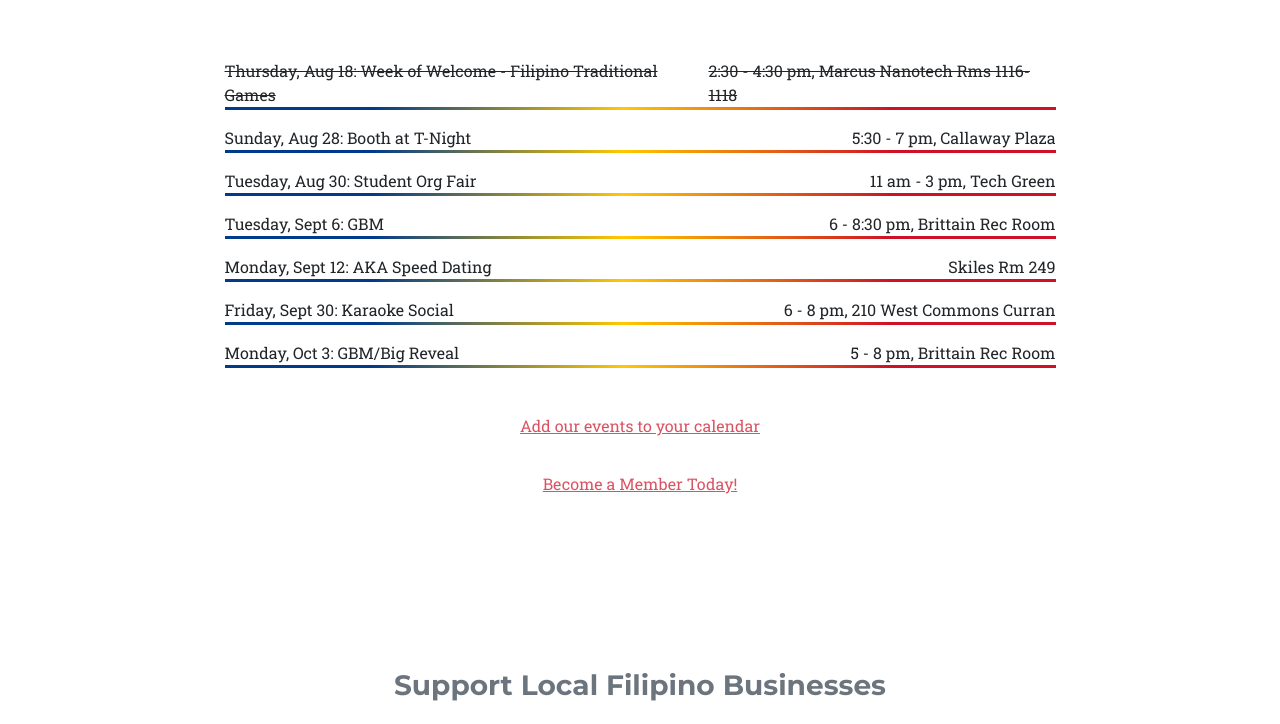
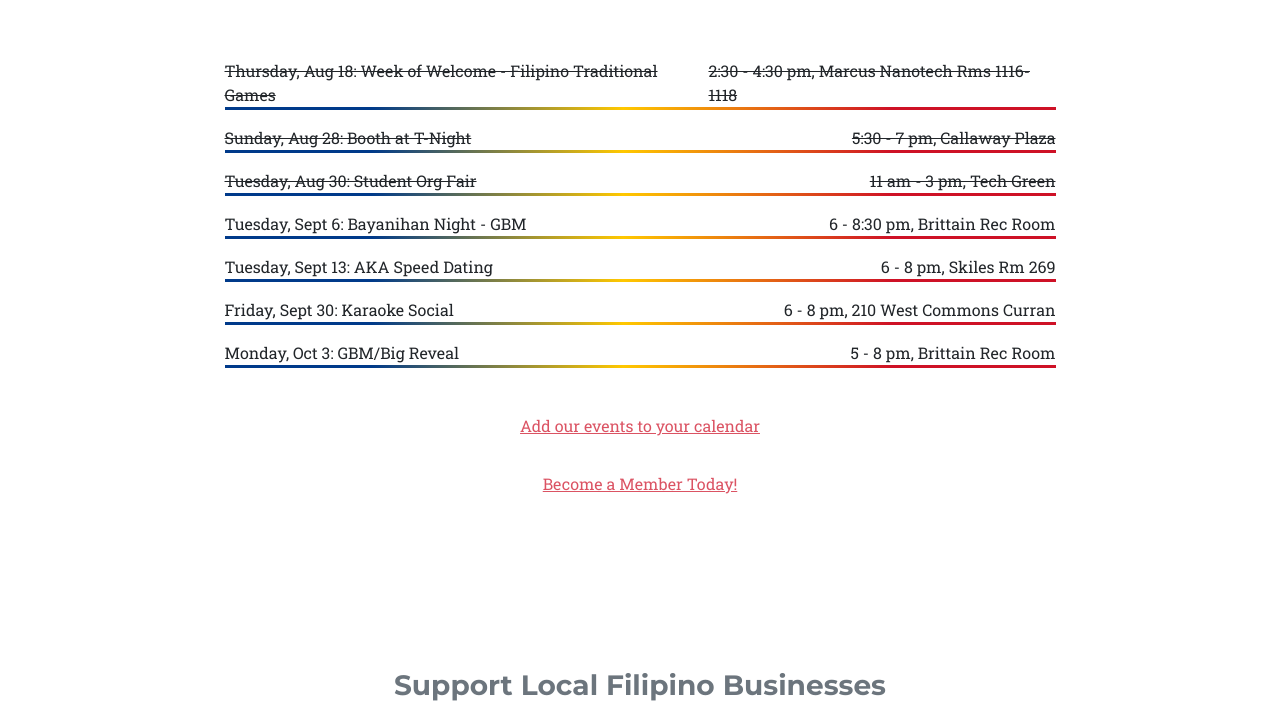
Before and after one commit to princessempel/gtfsa, a plain HTML site: page index.html in a window 1280 px wide. Shown: the part 1100-1824 px from the top of the page. Drawn offline with nearby package versions, Linux system fonts and the light colour scheme.

Commit message:
update events list

```diff
--- a/index.html
+++ b/index.html
@@ -62,20 +62,20 @@
                                 <span class="ms-auto"><strike>2:30 - 4:30 pm, Marcus Nanotech Rms 1116-1118</strike></span>
                             </li>
                             <li class="list-unstyled list-event-item d-flex">
-                                Sunday, Aug 28: Booth at T-Night
-                                <span class="ms-auto">5:30 - 7 pm, Callaway Plaza</span>
+                                <strike>Sunday, Aug 28: Booth at T-Night</strike>
+                                <span class="ms-auto"><strike>5:30 - 7 pm, Callaway Plaza</strike></span>
                             </li>
                             <li class="list-unstyled list-event-item d-flex">
-                                Tuesday, Aug 30: Student Org Fair
-                                <span class="ms-auto">11 am - 3 pm, Tech Green</span>
+                                <strike>Tuesday, Aug 30: Student Org Fair</strike>
+                                <span class="ms-auto"><strike>11 am - 3 pm, Tech Green</strike></span>
                             </li>
                             <li class="list-unstyled list-event-item d-flex">
-                                Tuesday, Sept 6: GBM
+                                Tuesday, Sept 6: Bayanihan Night - GBM
                                 <span class="ms-auto">6 - 8:30 pm, Brittain Rec Room</span>
                             </li>
                             <li class="list-unstyled list-event-item d-flex">
-                                Monday, Sept 12: AKA Speed Dating
-                                <span class="ms-auto">Skiles Rm 249</span>
+                                Tuesday, Sept 13: AKA Speed Dating
+                                <span class="ms-auto">6 - 8 pm, Skiles Rm 269</span>
                             </li>
                             <li class="list-unstyled list-event-item d-flex">
                                 Friday, Sept 30: Karaoke Social
```
